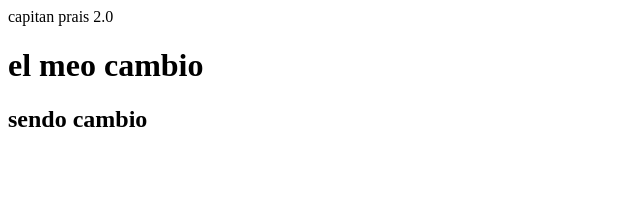
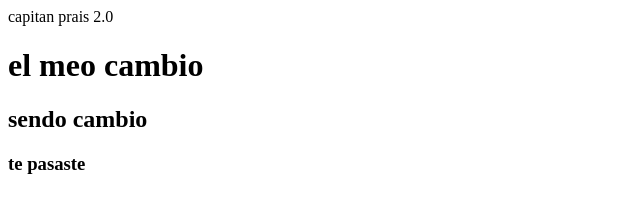
Before and after one commit to capitan-prais/cap1, a plain HTML site: page index.html in a window 1280 px wide. Shown: the full height of the page, 0-640 px from the left. Drawn offline with Linux system fonts and the light colour scheme.

Commit message:
nuevo cambio 4

```diff
--- a/index.html
+++ b/index.html
@@ -9,5 +9,6 @@
     capitan prais 2.0
     <h1>el meo cambio</h1>
     <h2>sendo cambio</h2>
+    <h3>te pasaste</h3>
 </body>
 </html>
```
